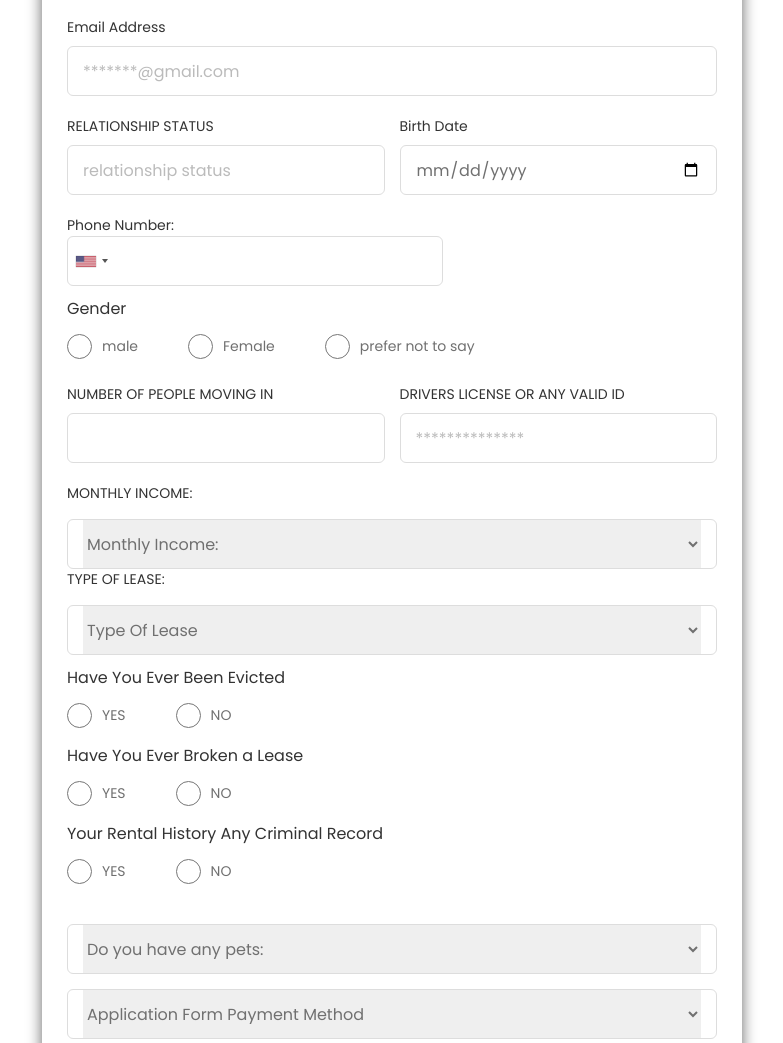
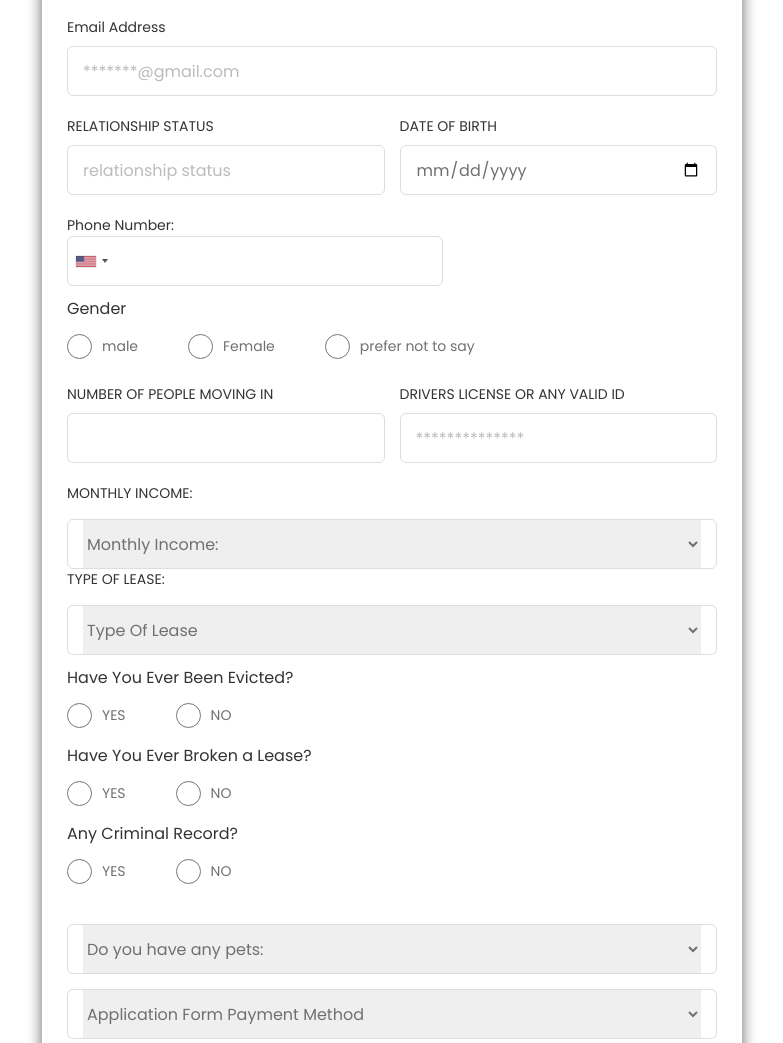
Before and after one commit to OBS-Properties/Application, a plain HTML site: page index.html in a window 1280 px wide. Shown: the part 570-1613 px from the top of the page, without its empty margins (248-1031 px from the left). Drawn offline with Linux system fonts and the light colour scheme.

Commit message:
Add files via upload

```diff
--- a/index.html
+++ b/index.html
@@ -78,7 +78,7 @@
             />
           </div>
           <div class="input-box">
-            <label>Birth Date</label>
+            <label>DATE OF BIRTH</label>
             <input
               type="date"
               name="age"
@@ -163,7 +163,7 @@
         </div>
 
         <div class="gender-box">
-          <h3>Have You Ever Been Evicted</h3>
+          <h3>Have You Ever Been Evicted?</h3>
           <div class="gender-option">
             <div class="gender">
               <input type="radio" id="check-male" name="evicted-YES" />
@@ -177,7 +177,7 @@
         </div>
 
         <div class="gender-box">
-          <h3>Have You Ever Broken a Lease</h3>
+          <h3>Have You Ever Broken a Lease?</h3>
           <div class="gender-option">
             <div class="gender">
               <input type="radio" id="check-male" name="broken-YES" />
@@ -191,7 +191,7 @@
         </div>
 
         <div class="gender-box">
-          <h3>Your Rental History Any Criminal Record</h3>
+          <h3>Any Criminal Record?</h3>
           <div class="gender-option">
             <div class="gender">
               <input type="radio" id="check-male" name="criminal-record-YES" />
```
